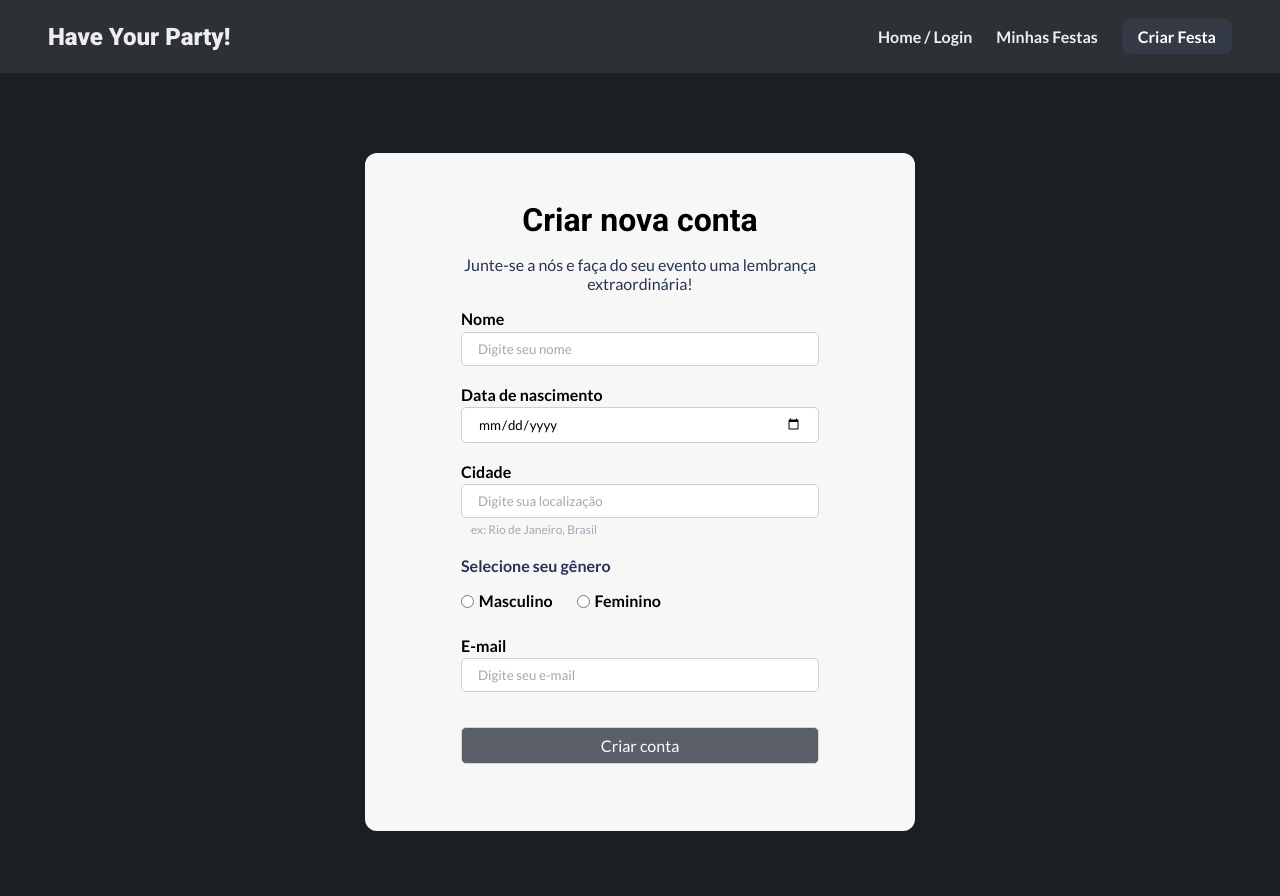
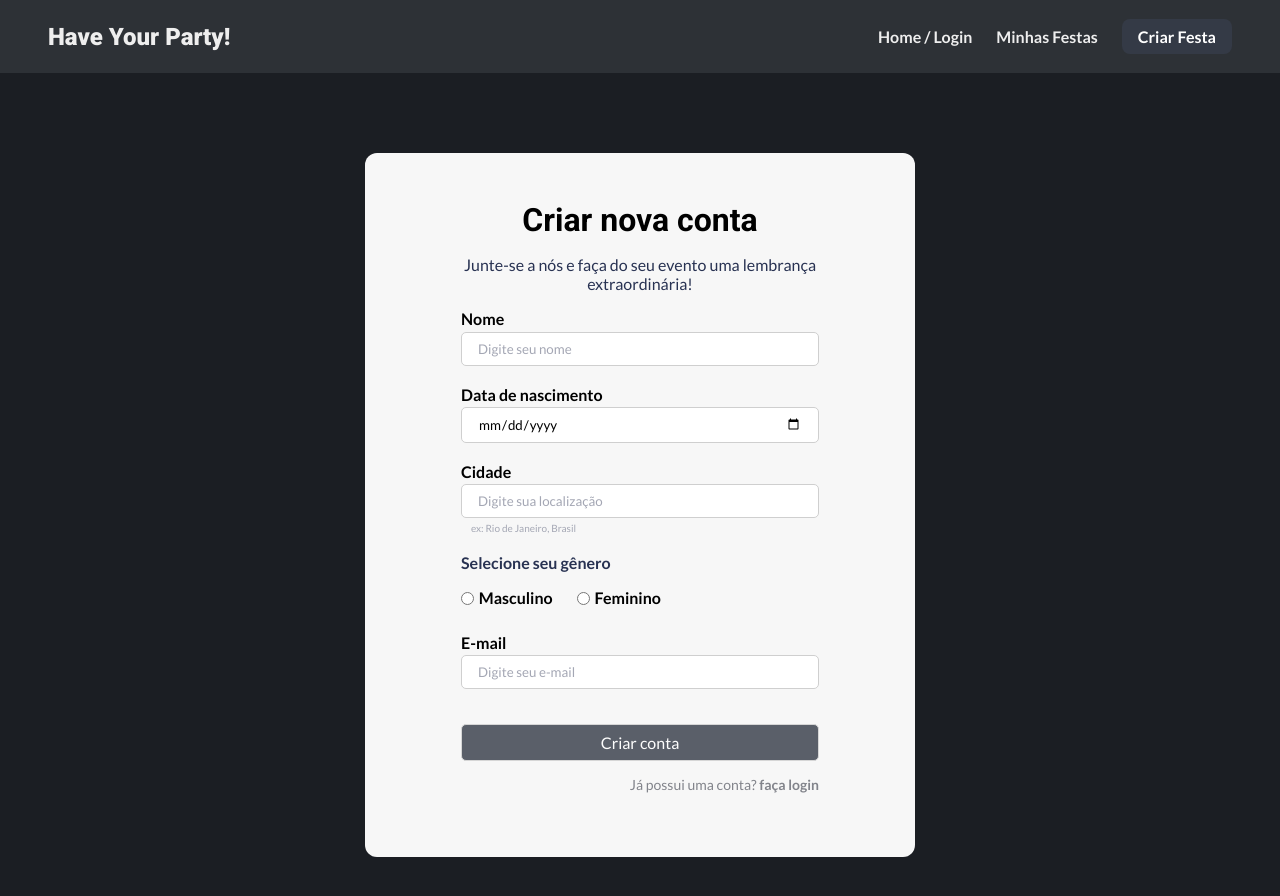
Before and after one commit to vitorfdrangel/Have_Your_Party, a React (Vite) app in the folder frontend/: page /login/create in a window 1280 px wide. Shown: the top 896 px of the page. Built offline with nearby package versions, Linux system fonts and the light colour scheme.

Commit message:
Create acc finalized

```diff
--- a/frontend/src/routes/CreateAcc.css
+++ b/frontend/src/routes/CreateAcc.css
@@ -40,7 +40,7 @@
 }
 
 .create-acc label #city {
-  font-size: 12px;
+  font-size: 10px;
   color: #a4a7b4;
   text-align: start;
   position: relative;
@@ -74,3 +74,11 @@
   width: 100%;
   margin-top: 1rem;
 }
+
+.create-acc #to-login,
+.create-acc #to-login a {
+  margin-top: -4px;
+  font-size: 14px;
+  color: #82848b;
+  text-align: end;
+}
--- a/frontend/src/routes/CreateAcc.jsx
+++ b/frontend/src/routes/CreateAcc.jsx
@@ -1,6 +1,6 @@
 import { useState, useEffect } from "react";
 
-import { useNavigate } from "react-router-dom";
+import { useNavigate, Link } from "react-router-dom";
 
 import useToast from "../hook/useToast";
 
@@ -92,6 +92,9 @@ const CreateAcc = () => {
         </label>
         <input type="submit" value="Criar conta" className="btn-secondary" />
       </form>
+      <p id="to-login">
+        Já possui uma conta? <Link to={"/"}>faça login</Link>
+      </p>
     </div>
   );
 };
--- a/frontend/src/routes/Login.css
+++ b/frontend/src/routes/Login.css
@@ -62,15 +62,17 @@
   color: #a4a7b4;
 }
 
+.form-container p,
 .form-container a {
   font-size: 12px;
+  margin: -6px 0 0 4px;
   color: #a4a7b4;
 }
 
 .form-container .btn {
   background-color: #eee;
   width: 100%;
-  margin-top: 1.5rem;
+  margin-top: 1.8rem;
   font-weight: bold;
   color: #343a46;
   opacity: 0.8;
```
